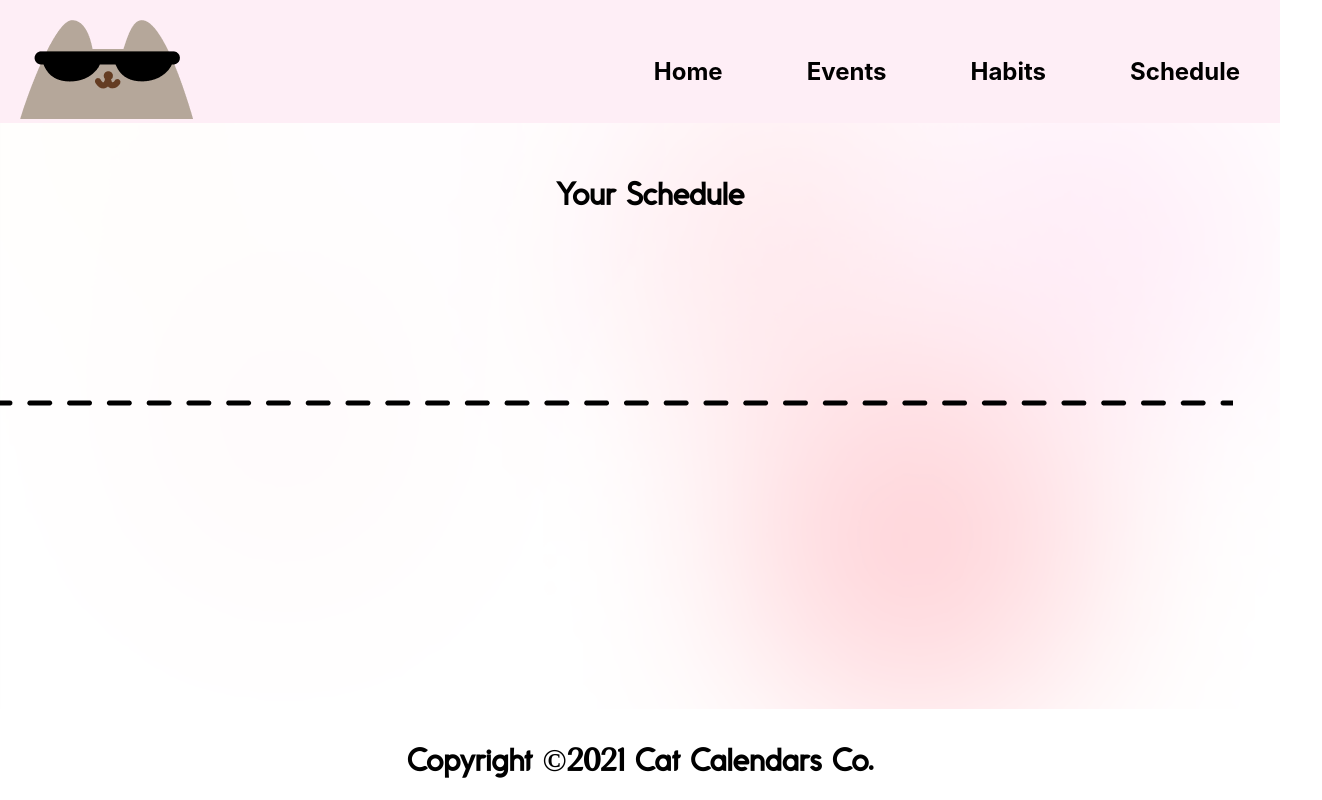
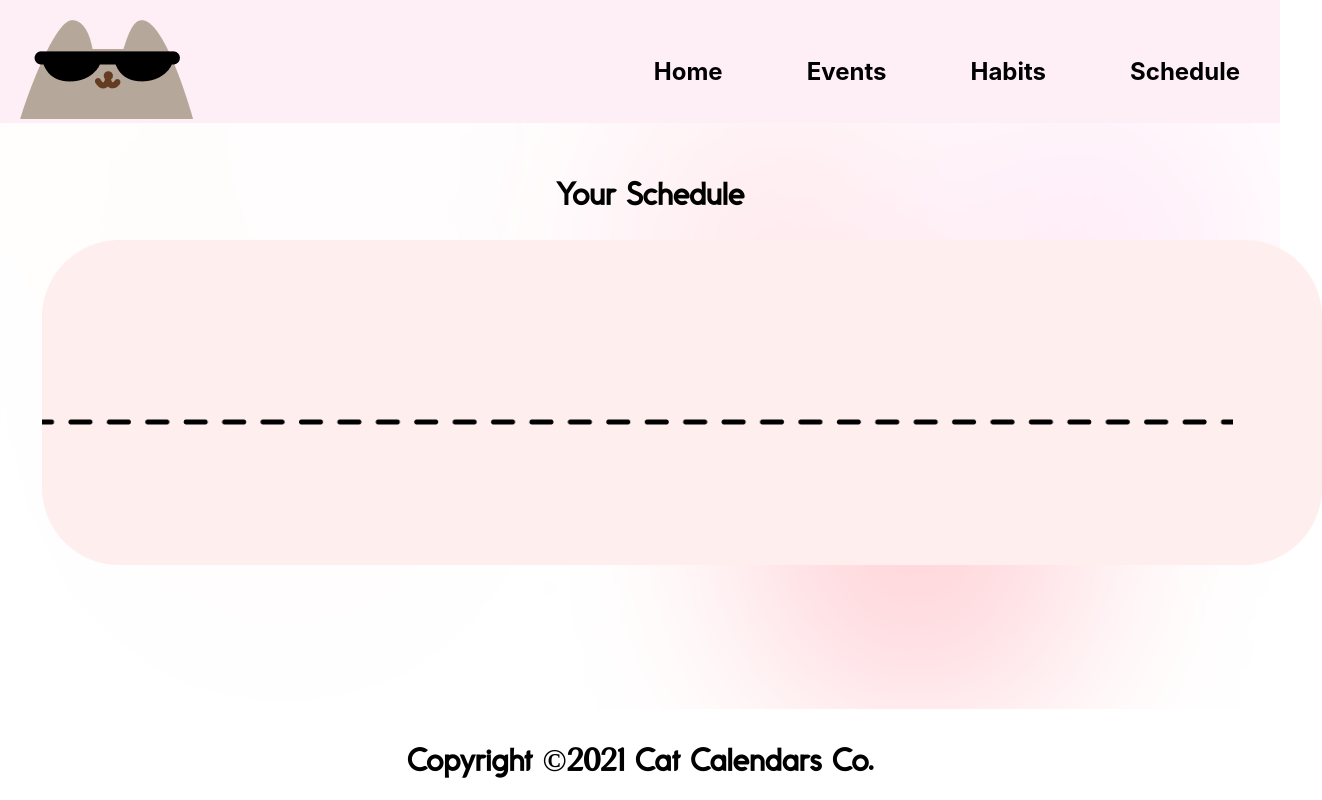
Before and after one commit to anyuan-chen/cat-calendar, a React (Create React App) app: page /schedule in a window 1280 px wide. Shown: the whole page, 1322 px wide, since content can reach past the window. Built offline with nearby package versions, Linux system fonts and the light colour scheme.

Commit message:
i havent not committed in a while. good.

```diff
--- a/src/pages/Schedule.css
+++ b/src/pages/Schedule.css
@@ -1,5 +1,3 @@
-.iNeedAChiropractorSoBad {
-}
 #yourSchedule {
     position: absolute;
     top: 160px;
@@ -7,7 +5,16 @@
     background-color: transparent;
 }
 #dottedLine {
-    position:absolute;
-    top: 50%;
-
+    position: absolute;
+    top: 52.4%;
+    left: 3.305%;
+    z-index: 1;
+    width: 93vw;
+    height:6px;
+    object-fit: fill;
 }
+#path {
+    position: absolute;
+    top: 30%;
+    left: 3.3%
+}
--- a/src/pages/Schedule.js
+++ b/src/pages/Schedule.js
@@ -11,7 +11,10 @@ export default function Schedule() {
         <img src="/img/background.png" alt="background"/>
         <h1 id="yourSchedule">Your Schedule</h1>
           <div>
-            <img id="dottedLine" src="/img/dotted line.png" alt="dotted line"/>
+            <img id="path" src="/img/rectanglePath.png" alt="pink rectangle path"/>
+            <div>
+              <img id="dottedLine" src="/img/dotted line.png" alt="dotted line"/>
+            </div>
           </div>
         </div>
 
```
Also changed, not shown: public/img/rectanglePath.png (added).
